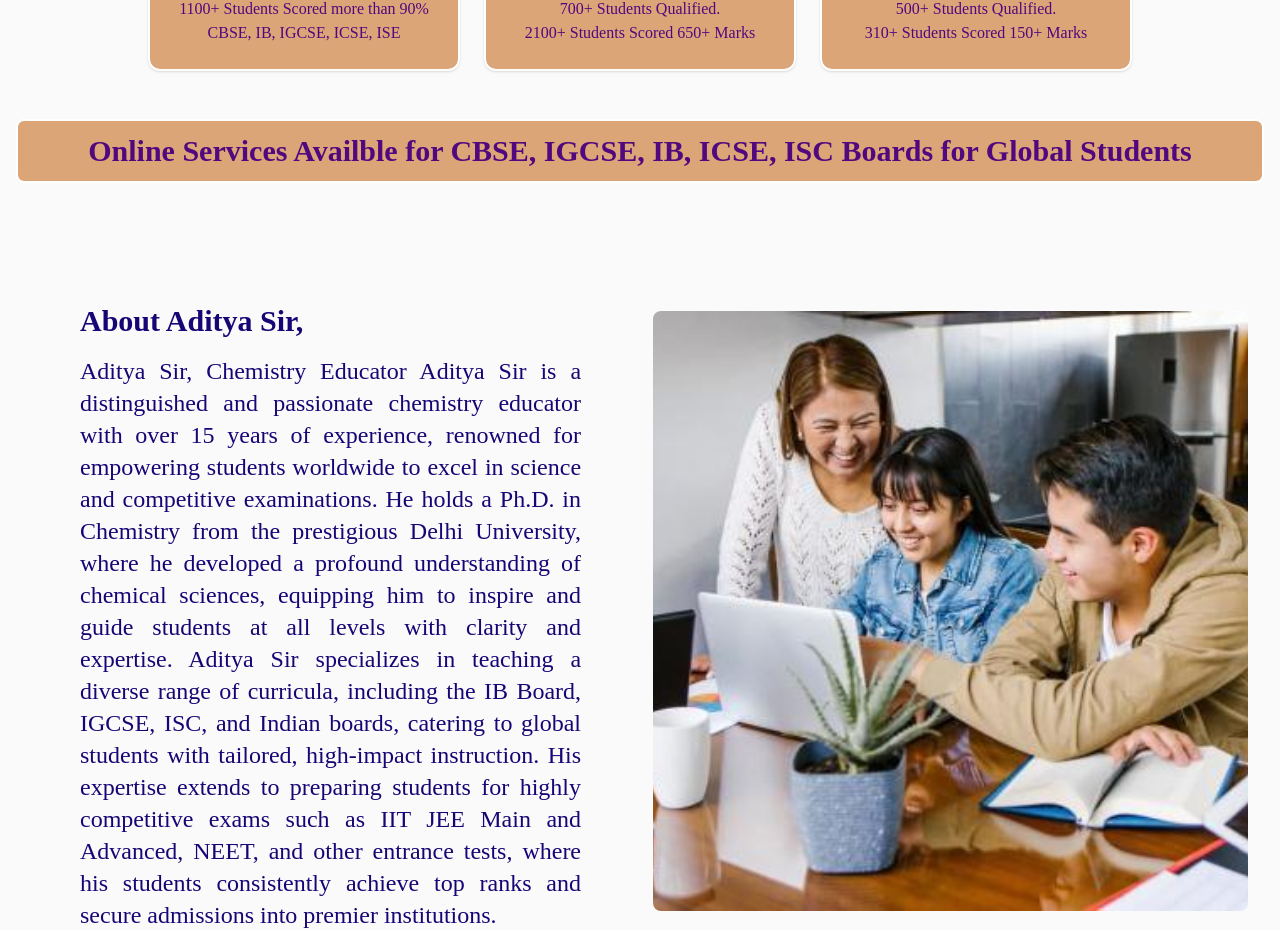
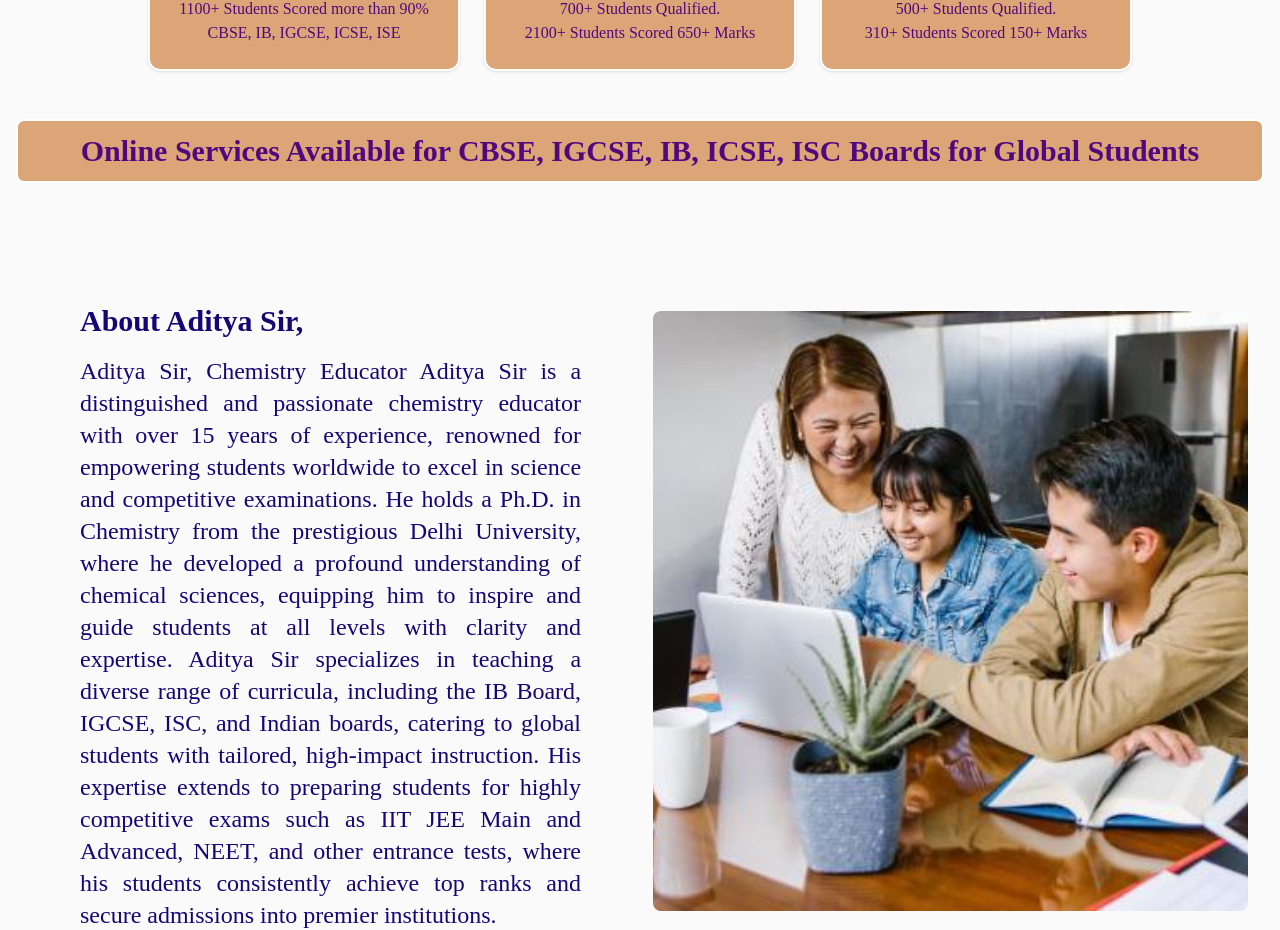
Before and after one commit to difmo/adityasir, a React (Vite) app: page / in a window 1280 px wide. Shown: the part 812-1742 px from the top of the page. Built offline with nearby package versions, Linux system fonts and the light colour scheme.

Commit message:
save changes

```diff
--- a/src/components/Legesy.jsx
+++ b/src/components/Legesy.jsx
@@ -96,7 +96,7 @@ const Legacy = () => {
             {/* Heading */}
         <div className="text-center mb-10 bg-[#dba577] py-3 rounded-lg border-2 border-white">
           <h1 className="text-[#51087E] text-3xl font-bold">
-            Online Services Availble  for CBSE, IGCSE, IB, ICSE, ISC Boards for Global Students
+            Online Services Available  for CBSE, IGCSE, IB, ICSE, ISC Boards for Global Students
           </h1>
         </div>
         <AboutUs />
```
